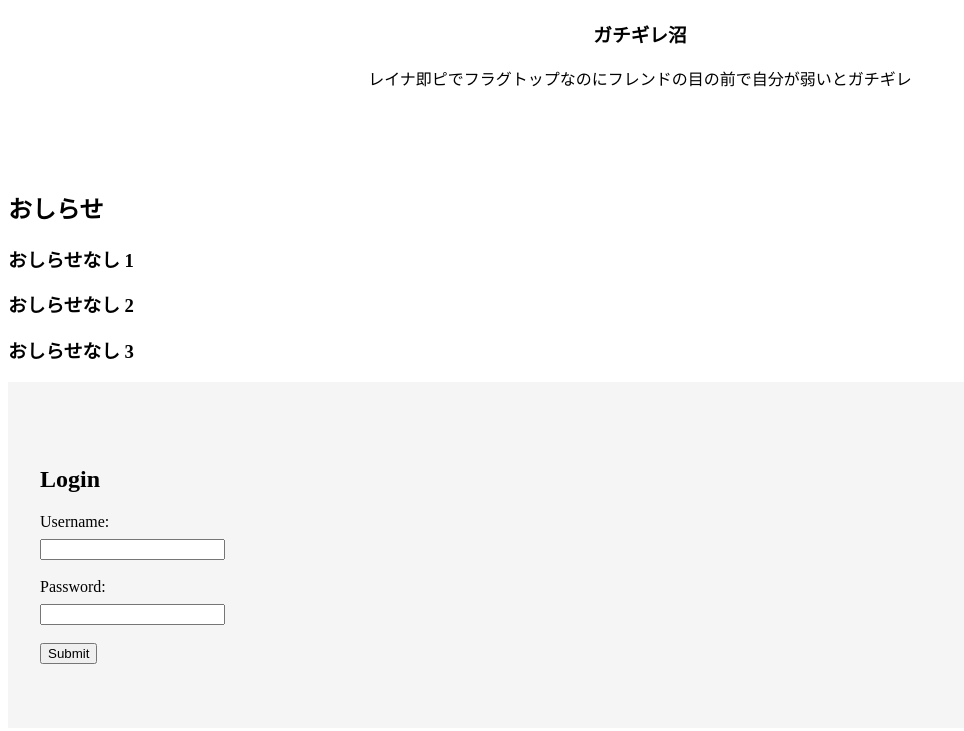
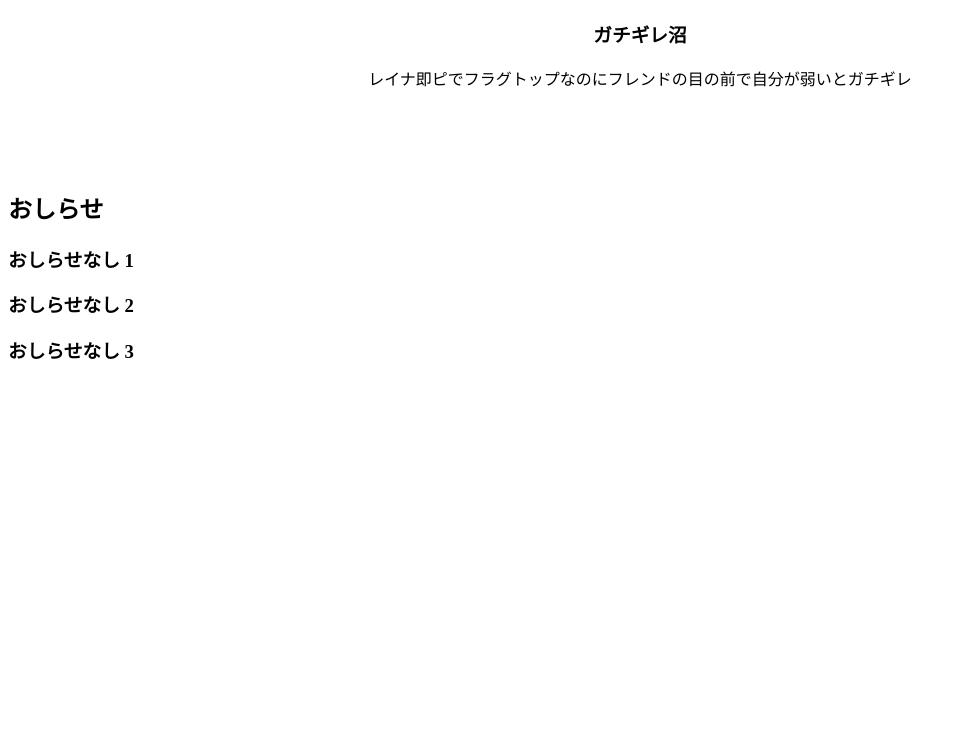
Before and after one commit to masiyuu/akihack, a plain HTML site: page index.html in a window 1280 px wide. Shown: the part 2637-3368 px from the top of the page, without its empty margins (0-964 px from the left). After the commit the page ends 3019 px from the top, so only its background shows below. Drawn offline with Linux system fonts and the light colour scheme.

Commit message:
Update index.html

```diff
--- a/index.html
+++ b/index.html
@@ -51,16 +51,5 @@
 		<div class="announcement-item">
 			<h3>おしらせなし 3</h3>
 		</div>
-	</section>
-	<section class="login-form">
-		<h2>Login</h2>
-		<form>
-			<label for="username">Username:</label>
-			<input type="text" id="username" name="username"><br><br>
-			<label for="password">Password:</label>
-			<input type="password" id="password" name="password"><br><br>
-			<input type="submit" value="Submit">
-		</form>
-	</section>
 </body>
 </html>
```
